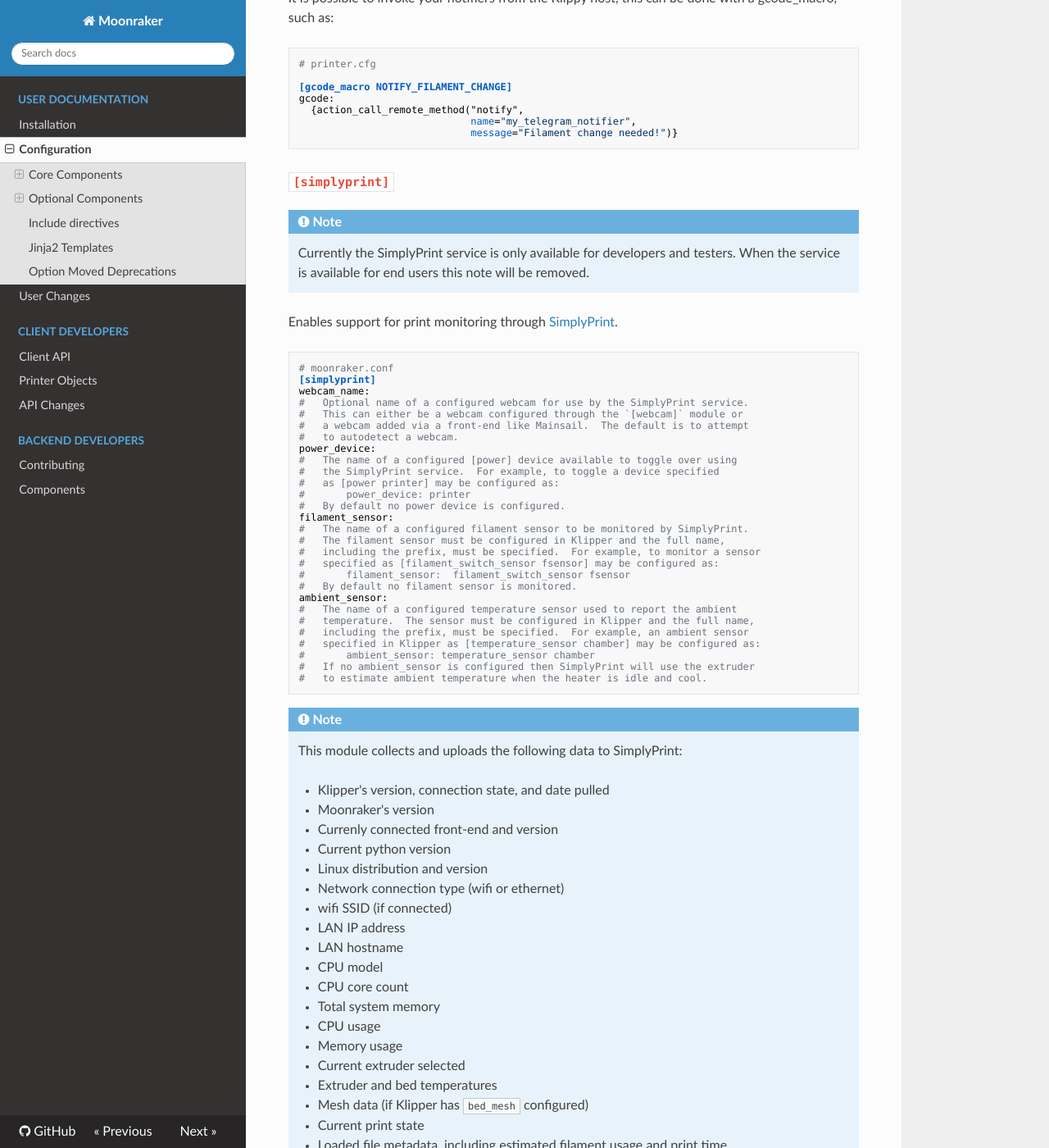
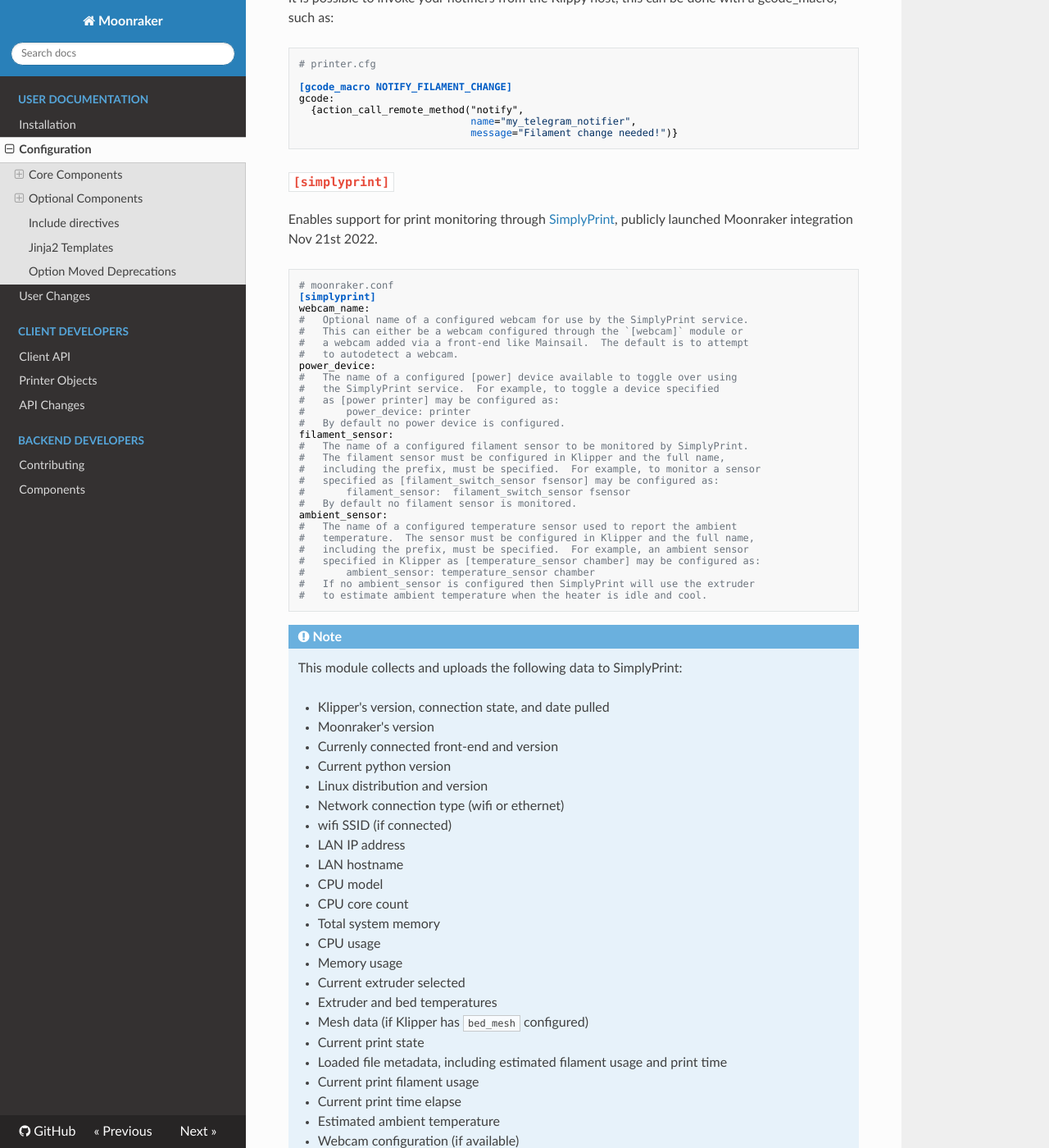
Before and after one commit to Marirossibn/moonraker, an MkDocs documentation site: the page built from docs/configuration.md, in a window 1280 px wide and 1400 px high, scrolled down 34838 px. Shown: the whole window at 82% size. Built offline with MkDocs 1.6.1, drawn with Linux system fonts in a browser that asks for light colours; nearby versions of some CDN libraries; some of the changed text lies outside the part shown.

Commit message:
docs: update SimplyPrint documentation
Signed-off-by:  Eric Callahan <arksine.code@gmail.com>

````diff
--- a/docs/configuration.md
+++ b/docs/configuration.md
@@ -2114,13 +2114,9 @@
 
 ### `[simplyprint]`
 
-!!! Note
-    Currently the SimplyPrint service is only available for developers
-    and testers.  When the service is available for end users this note
-    will be removed.
-
 Enables support for print monitoring through
-[SimplyPrint](https://simplyprint.io).
+[SimplyPrint](https://simplyprint.io),
+publicly launched Moonraker integration Nov 21st 2022.
 
 ```ini
 # moonraker.conf
````
Also changed, not shown: other parts of docs/configuration.md (+4 -1 lines).
